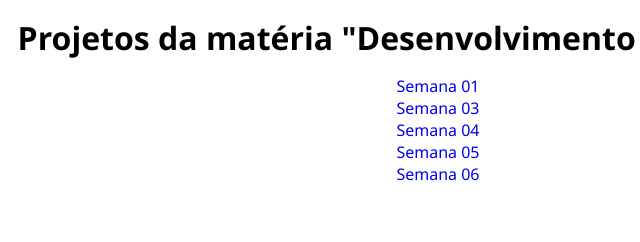
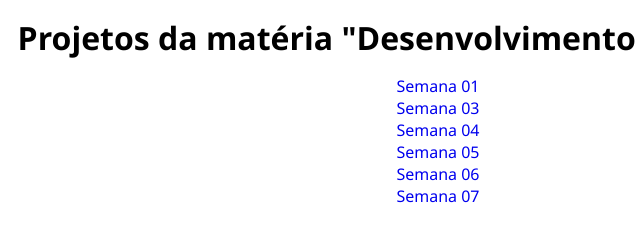
Before and after one commit to valencprado/dwbc-programas-ifsp, a plain HTML site: page index.html in a window 1280 px wide. Shown: the full height of the page, 202-842 px from the left. Drawn offline with Linux system fonts and the light colour scheme.

Commit message:
feat: nova semana

```diff
--- a/index.html
+++ b/index.html
@@ -15,6 +15,7 @@
         <li><a href="./semana_04/index.html" target="_blank">Semana 04</a></li>
         <li><a href="./semana_05/index.html" target="_blank">Semana 05</a></li>
         <li><a href="./semana_06/index.html" target="_blank">Semana 06</a></li>
+        <li><a href="./semana_07/index.html" target="_blank">Semana 07</a></li>
     </ul>
 </body>
 </html>
```
